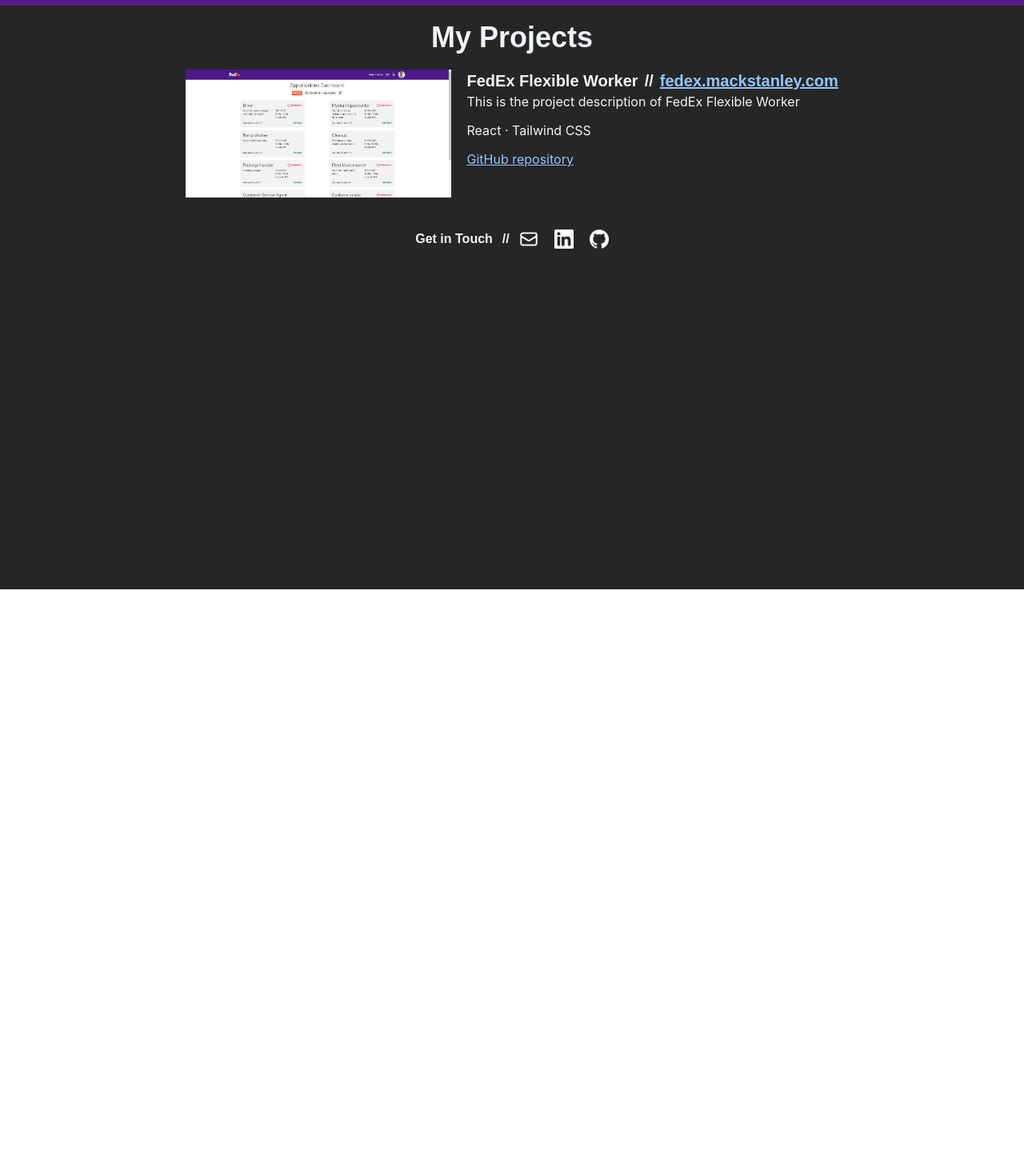
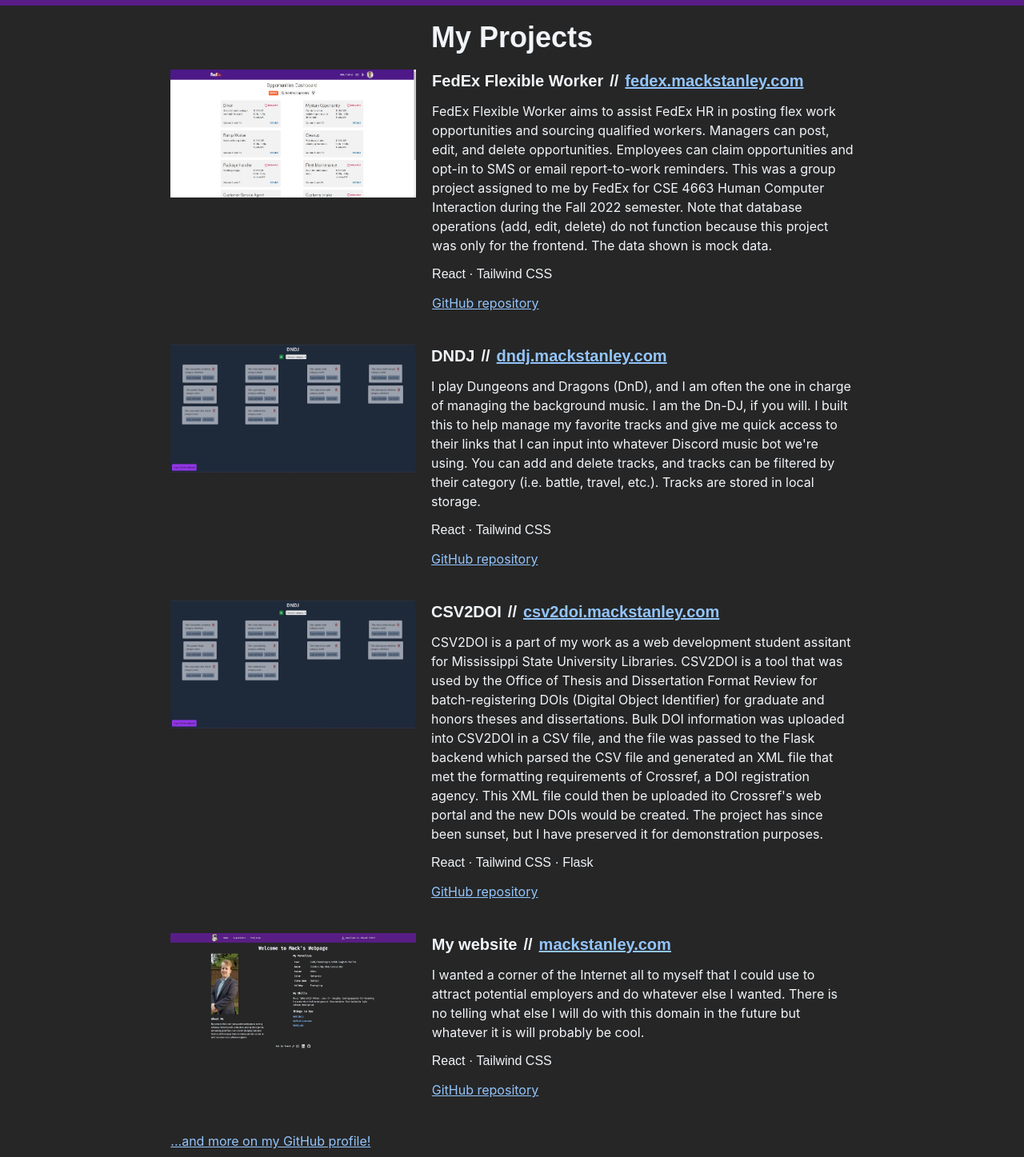
Before and after one commit to mackhack321/mackstanley.com, a React (Create React App) app: page /projects in a window 1280 px wide. Shown: the part 63-1510 px from the top of the page at 80% size. Before the commit the page ends 800 px from the top, so only its background shows below. Built offline with nearby package versions, Linux system fonts and the light colour scheme.

Commit message:
add projects

```diff
--- a/src/components/Project.js
+++ b/src/components/Project.js
@@ -6,16 +6,18 @@
     <div>
       <div className="flex flex-col space-y-5 md:flex-row md:space-y-0 md:space-x-5">
         <div>
-          <img
-            src={screenshot}
-            alt={`Screenshot of ${title}`}
-            className="h-40"
-          />
+          <a href={screenshot}>
+            <img
+              src={screenshot}
+              alt={`Screenshot of ${title}`}
+              className="h-40"
+            />
+          </a>
         </div>
-        <div>
+        <div className="flex flex-col space-y-3 md:w-2/3">
           <div className="flex flex-col font-code text-xl font-bold md:flex-row md:space-x-2">
             <h2>{title}</h2>
-            <p className="hidden md:block">{"//"}</p>
+            <span className="hidden md:block">{"//"}</span>
             <a
               href={`https://${url}`}
               className="text-bold text-base text-mack-blue underline md:text-xl"
@@ -23,8 +25,8 @@
               {url}
             </a>
           </div>
-          <div className="mb-3 w-full">{children}</div>
-          <p className="mb-3">{stack.join(" · ")}</p>
+          <div>{children}</div>
+          <p className="font-code">{stack.join(" · ")}</p>
           <a href={github} className="text-mack-blue underline">
             GitHub repository
           </a>
--- a/src/components/Projects.js
+++ b/src/components/Projects.js
@@ -1,6 +1,9 @@
 import React from "react";
 import Project from "./Project";
 import flexibleworker from "../assets/screenshots/flexibleworker.jpg";
+import dndj from "../assets/screenshots/dndj.jpg";
+import personalwebsite from "../assets/screenshots/personalwebsite.jpg";
+import { githubURL } from "../constants";
 
 export default function Projects() {
   return (
@@ -8,7 +11,7 @@
       <h1 className="pb-5 text-center font-code text-3xl font-bold md:text-4xl">
         My Projects
       </h1>
-      <div className="flex flex-col items-center">
+      <div className="flex flex-col space-y-10">
         <Project
           title="FedEx Flexible Worker"
           url="fedex.mackstanley.com"
@@ -16,8 +19,72 @@
           github="https://github.com/mackhack321/fedex-flexible-worker"
           screenshot={flexibleworker}
         >
-          <p>This is the project description of FedEx Flexible Worker</p>
+          <p>
+            FedEx Flexible Worker aims to assist FedEx HR in posting flex work
+            opportunities and sourcing qualified workers. Managers can post,
+            edit, and delete opportunities. Employees can claim opportunities
+            and opt-in to SMS or email report-to-work reminders. This was a
+            group project assigned to me by FedEx for CSE 4663 Human Computer
+            Interaction during the Fall 2022 semester. Note that database
+            operations (add, edit, delete) do not function because this project
+            was only for the frontend. The data shown is mock data.
+          </p>
         </Project>
+        <Project
+          title="DNDJ"
+          url="dndj.mackstanley.com"
+          stack={["React", "Tailwind CSS"]}
+          github="https://github.com/mackhack321/dndj"
+          screenshot={dndj}
+        >
+          <p>
+            I play Dungeons and Dragons (DnD), and I am often the one in charge
+            of managing the background music. I am the Dn-DJ, if you will. I
+            built this to help manage my favorite tracks and give me quick
+            access to their links that I can input into whatever Discord music
+            bot we're using. You can add and delete tracks, and tracks can be
+            filtered by their category (i.e. battle, travel, etc.). Tracks are
+            stored in local storage.
+          </p>
+        </Project>
+        <Project
+          title="CSV2DOI"
+          url="csv2doi.mackstanley.com"
+          stack={["React", "Tailwind CSS", "Flask"]}
+          github="https://github.com/mackhack321/csv2doi"
+          screenshot={dndj}
+        >
+          <p>
+            CSV2DOI is a part of my work as a web development student assitant
+            for Mississippi State University Libraries. CSV2DOI is a tool that
+            was used by the Office of Thesis and Dissertation Format Review for
+            batch-registering DOIs (Digital Object Identifier) for graduate and
+            honors theses and dissertations. Bulk DOI information was uploaded
+            into CSV2DOI in a CSV file, and the file was passed to the Flask
+            backend which parsed the CSV file and generated an XML file that met
+            the formatting requirements of Crossref, a DOI registration agency.
+            This XML file could then be uploaded ito Crossref's web portal and
+            the new DOIs would be created. The project has since been sunset,
+            but I have preserved it for demonstration purposes.
+          </p>
+        </Project>
+        <Project
+          title="My website"
+          url="mackstanley.com"
+          stack={["React", "Tailwind CSS"]}
+          github="https://github.com/mackhack321/mackstanley.com"
+          screenshot={personalwebsite}
+        >
+          <p>
+            I wanted a corner of the Internet all to myself that I could use to
+            attract potential employers and do whatever else I wanted. There is
+            no telling what else I will do with this domain in the future but
+            whatever it is will probably be cool.
+          </p>
+        </Project>
+        <a href={githubURL} className="text-mack-blue underline">
+          ...and more on my GitHub profile!
+        </a>
       </div>
     </div>
   );
```
Also changed, not shown: src/assets/screenshots/dndj.jpg (added), src/assets/screenshots/personalwebsite.jpg (added).
